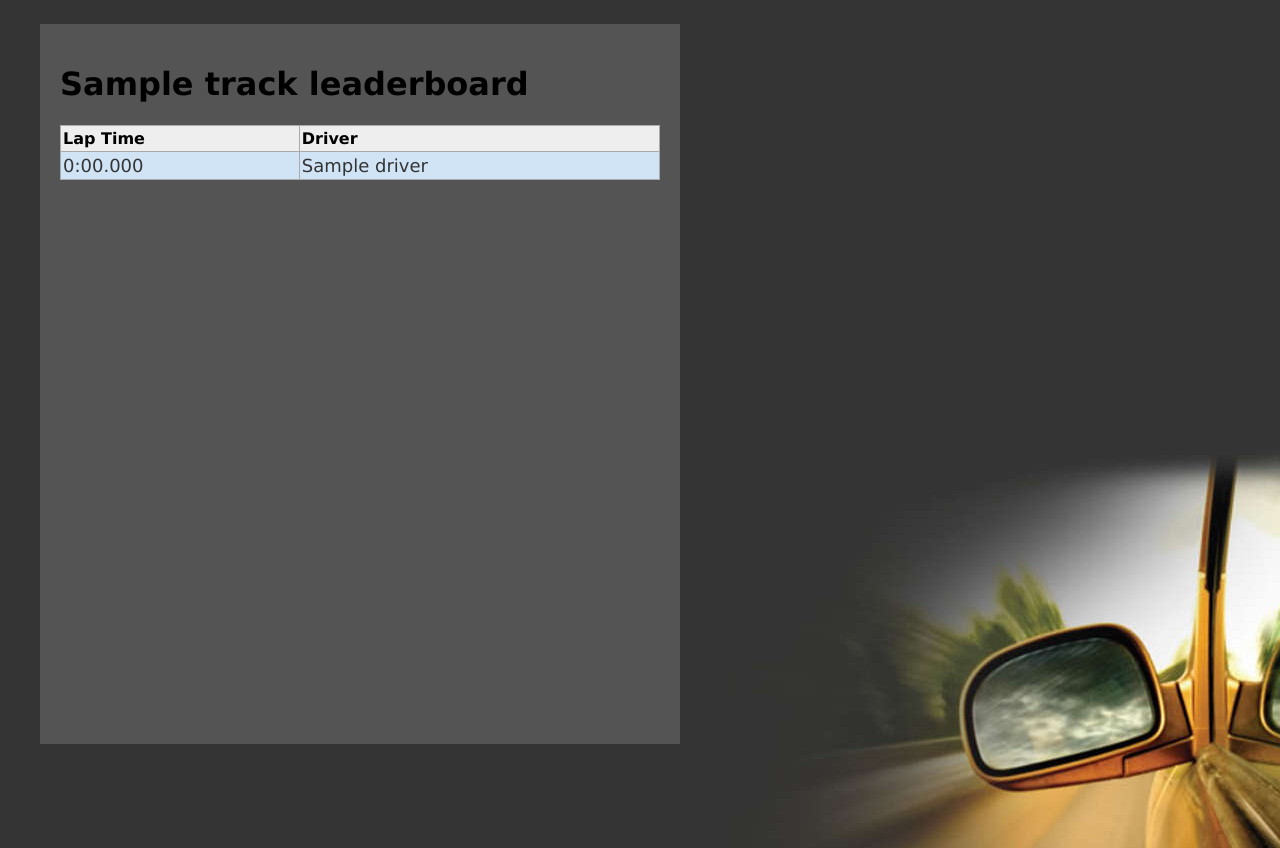
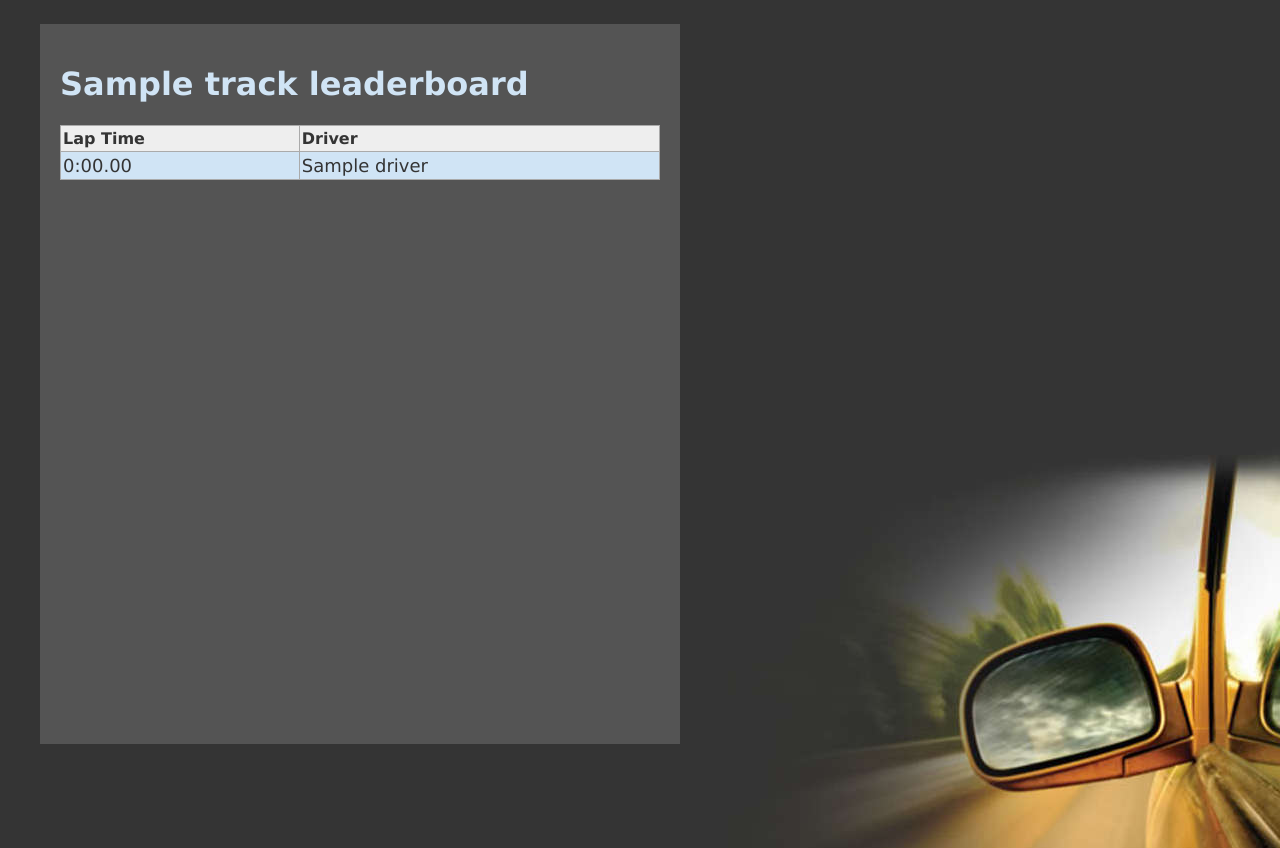
Before and after one commit to bmacphee/leaderboard, a Django app: page /tracks/1/ in a window 1280 px wide. Run offline with Django 3.2, Linux system fonts and the light colour scheme; tables that the repository leaves empty hold one stand-in row (values such as "Sample post").

Commit message:
adrian's changes

```diff
--- a/main/models.py
+++ b/main/models.py
@@ -4,7 +4,7 @@ from django.db import models
 def laptime_formatted(duration):
     seconds = duration.seconds + (duration.days * 24 * 60 * 60)
     microseconds = duration.microseconds
-    return '{}:{:02d}.{:03d}'.format(seconds // 60, seconds % 60, microseconds // 1000)
+    return '{}:{:02d}.{:02d}'.format(seconds // 60, seconds % 60, microseconds // 10000)
 
 
 class Driver(models.Model):
--- a/main/static/styles.css
+++ b/main/static/styles.css
@@ -6,6 +6,7 @@ body {
   background-repeat: no-repeat;
   padding: 1em 2em;
   height: 100vh;
+  color: #D0E4F5;
 }
 
 div.container{
@@ -24,6 +25,7 @@ table.leaderboard {
 table.leaderboard td, table.leaderboard th {
   border: 1px solid #AAAAAA;
   padding: 3px 2px;
+  color: #343434;
 }
 table.leaderboard tbody td {
   font-size: 18px;
```
